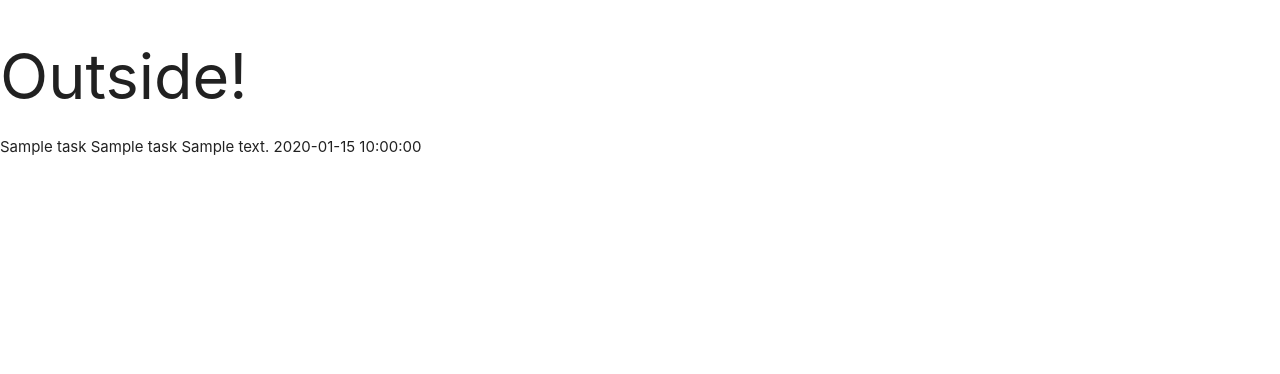
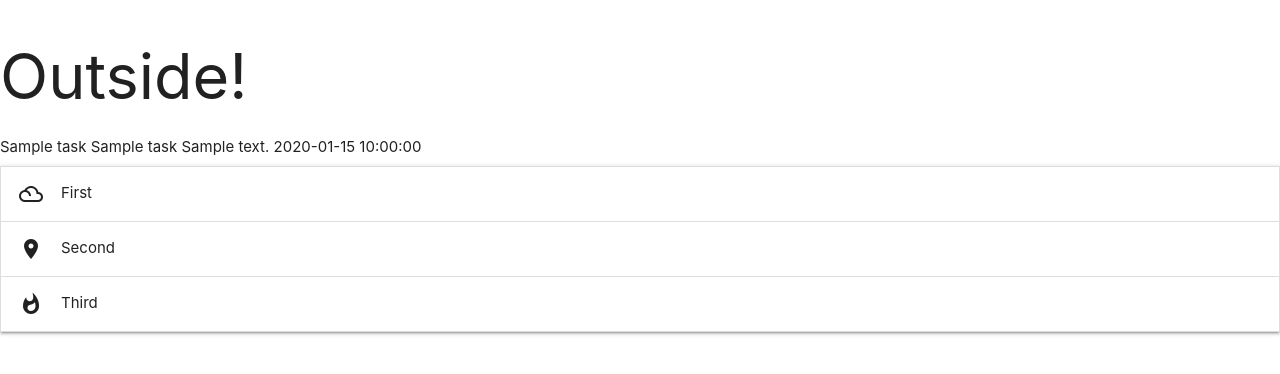
Before and after one commit to andreasdk/task_manager, a Flask app: page / in a window 1280 px wide. Shown: the top 374 px of the page. Run offline with Flask 2, Linux system fonts and the light colour scheme; a database or web service that is not in the repository returns one stand-in record (values such as "Sample title"); some libraries are stand-ins or nearby versions.

Commit message:
added materialize accordion to tasks.html, jquery and js accordion code

```diff
--- a/templates/base.html
+++ b/templates/base.html
@@ -13,6 +13,13 @@
         <h1>Outside!</h1>
         {% block content %}
         {% endblock %}
+    <script src="https://code.jquery.com/jquery-3.4.1.min.js" integrity="sha256-CSXorXvZcTkaix6Yvo6HppcZGetbYMGWSFlBw8HfCJo="crossorigin="anonymous"></script>
     <script src="https://cdnjs.cloudflare.com/ajax/libs/materialize/0.100.2/js/materialize.min.js"></script>
+    <script>
+    document.addEventListener('DOMContentLoaded', function() {
+        var elems= document.querySelectorAll('.collapsible');
+        var instances = M.Collapsible.init(elems, options);
+        });
+    </script>
     </body>
 </html>
--- a/templates/tasks.html
+++ b/templates/tasks.html
@@ -7,4 +7,18 @@
         {{task.is_urgent}}
         {{task.due_date}}
     {% endfor %}
+    <ul class="collapsible">
+    <li>
+      <div class="collapsible-header"><i class="material-icons">filter_drama</i>First</div>
+      <div class="collapsible-body"><span>Lorem ipsum dolor sit amet.</span></div>
+    </li>
+    <li>
+      <div class="collapsible-header"><i class="material-icons">place</i>Second</div>
+      <div class="collapsible-body"><span>Lorem ipsum dolor sit amet.</span></div>
+    </li>
+    <li>
+      <div class="collapsible-header"><i class="material-icons">whatshot</i>Third</div>
+      <div class="collapsible-body"><span>Lorem ipsum dolor sit amet.</span></div>
+    </li>
+  </ul>
 {% endblock %}
```
